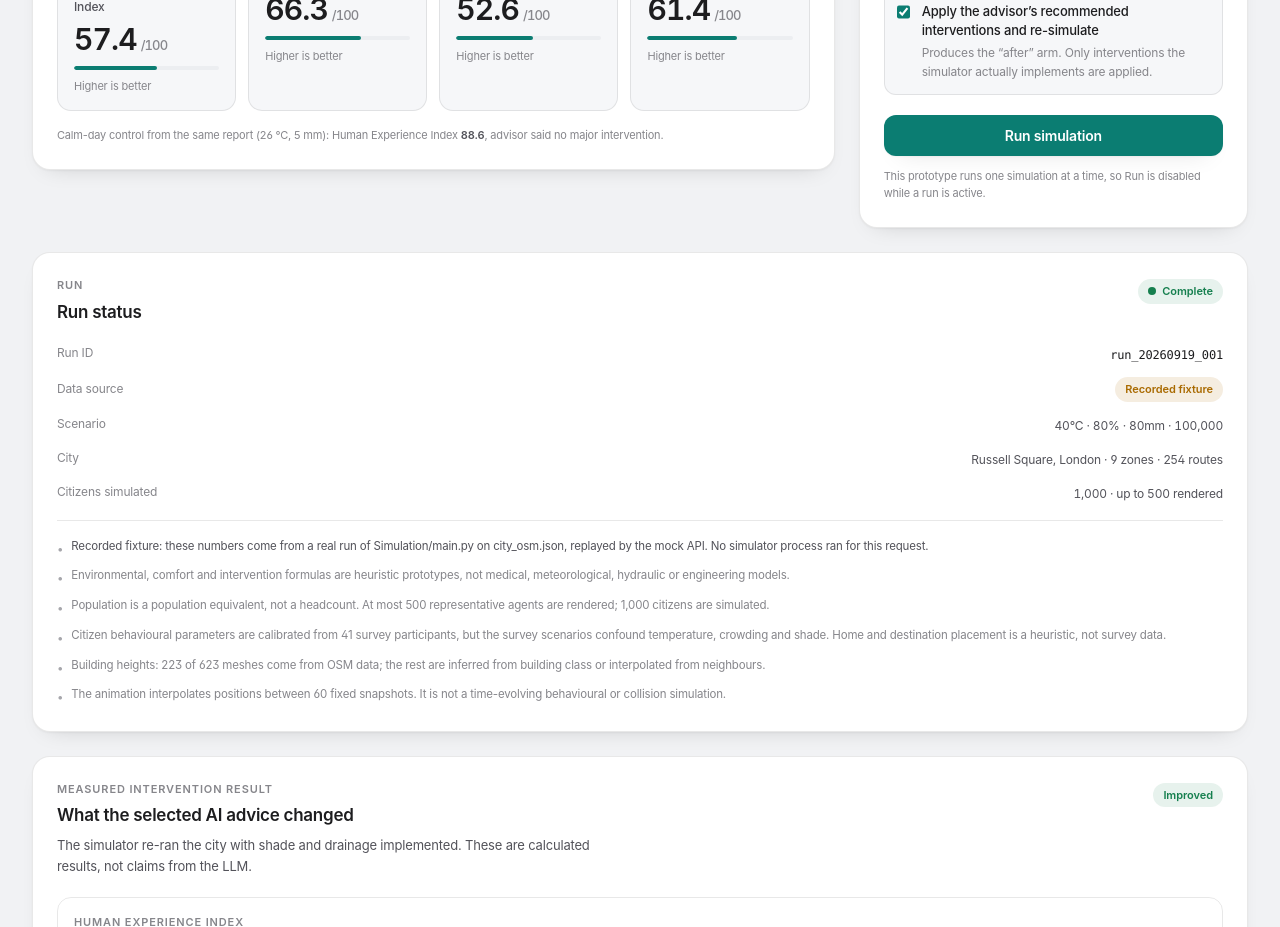
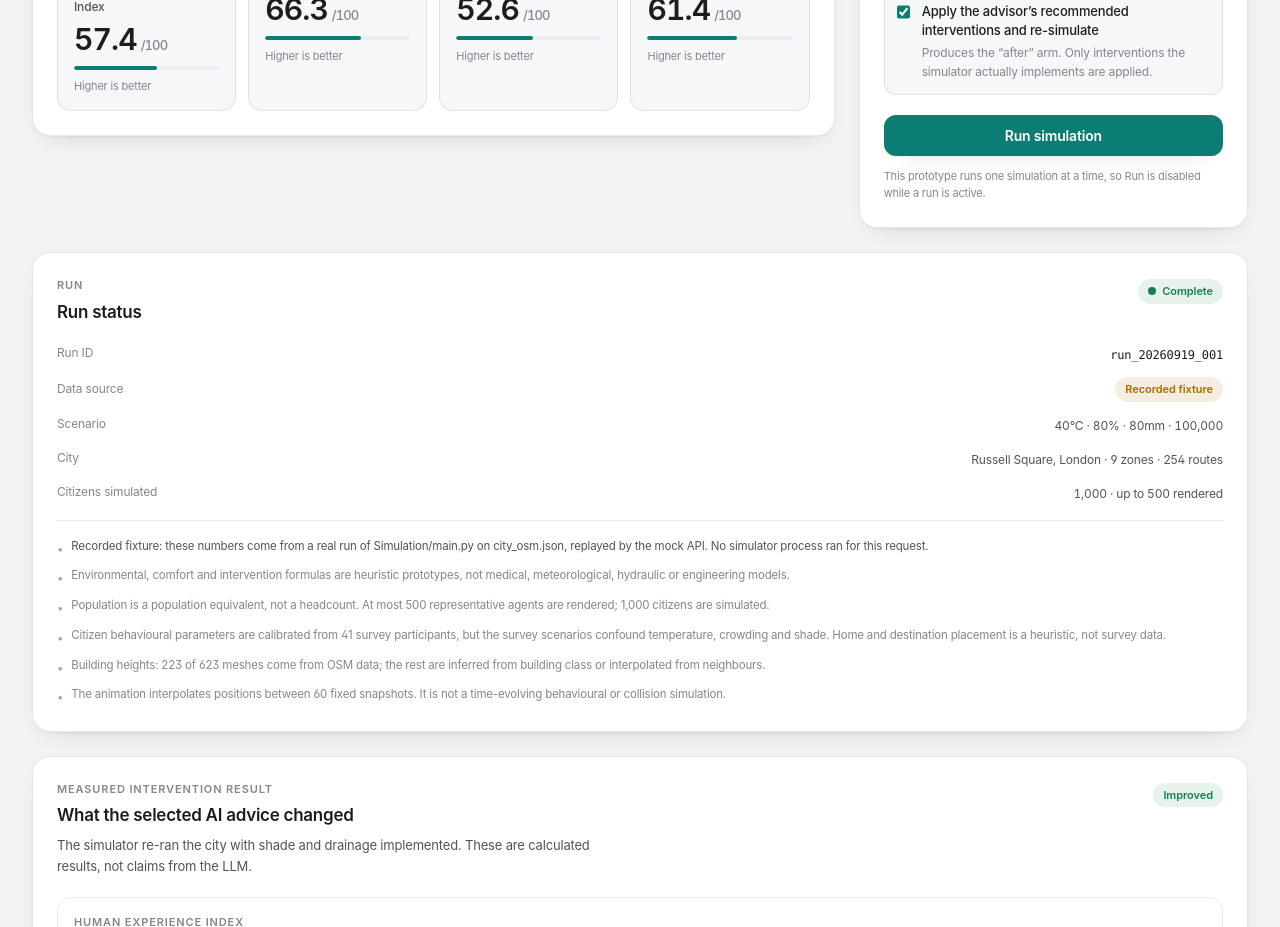
Before and after one commit to arnavmandre/Argus, a Next.js app in the folder frontend/: page / in a window 1280 px wide. Shown: the part 860-1787 px from the top of the page. Built offline with nearby package versions, Linux system fonts and the light colour scheme.

Commit message:
Remove fixed calm control from dashboard

```diff
--- a/frontend/components/Dashboard.tsx
+++ b/frontend/components/Dashboard.tsx
@@ -167,22 +167,6 @@ export function Dashboard({ bootstrap }: { bootstrap: Bootstrap }) {
                   comparison={other?.metrics}
                   state={shown}
                 />
-                {run.control_reference ? (
-                  <p className="mt-4 text-[11px] leading-relaxed text-ink-3">
-                    Calm-day control from the same report (
-                    {run.control_reference.scenario.temperature} &deg;C,{" "}
-                    {run.control_reference.scenario.rainfall} mm): Human Experience
-                    Index{" "}
-                    <span className="tabular font-semibold text-ink-2">
-                      {run.control_reference.metrics.human_experience_index.toFixed(1)}
-                    </span>
-                    , advisor said{" "}
-                    {run.control_reference.recommendations
-                      .join(", ")
-                      .replaceAll("_", " ")}
-                    .
-                  </p>
-                ) : null}
               </Card>
             ) : null}
           </div>
```
